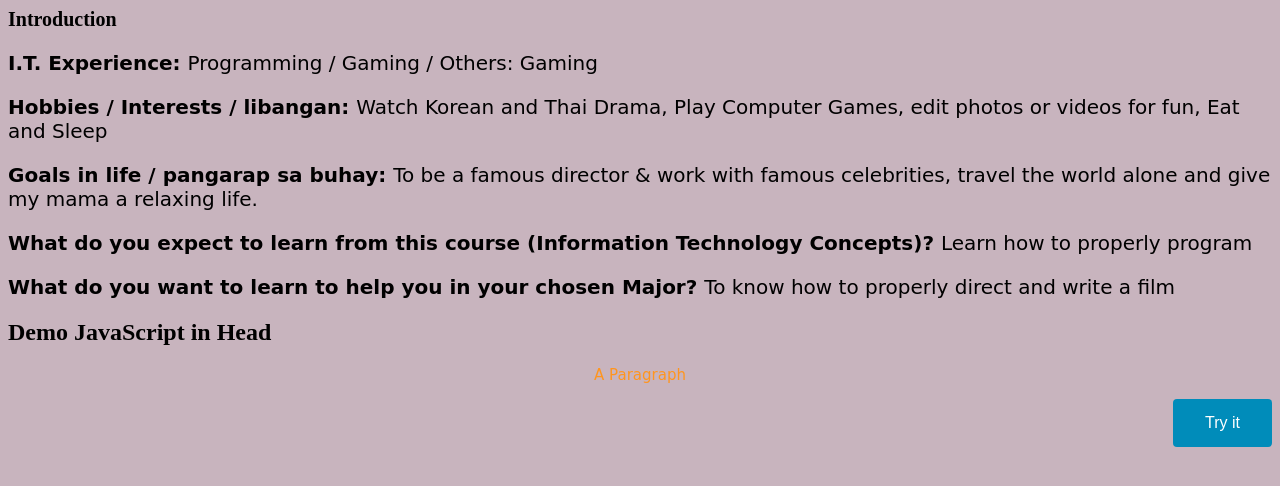
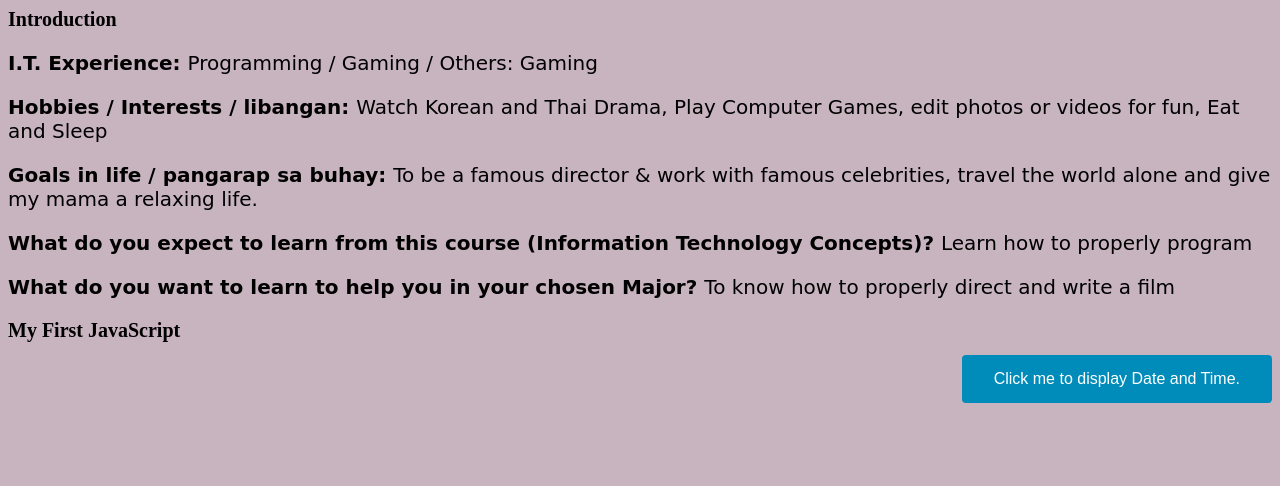
Before and after one commit to KristineDaleYapit/KristineDaleYapit.github.io, a plain HTML site: page index.html in a window 1280 px wide. Drawn offline with Linux system fonts and the light colour scheme.

Commit message:
Update index.html

```diff
--- a/index.html
+++ b/index.html
@@ -11,18 +11,14 @@
 <b> What do you expect to learn from this course (Information Technology Concepts)? </b> Learn how to properly program </p>
 <p>
 <b> What do you want to learn to help you in your chosen Major? </b> To know how to properly direct and write a film </p>
-<head>
-<script>
-function myFunction() {
-  document.getElementById("demo").innerHTML = "Paragraph changed.";
-}
-</script>
-</head>
-<body>
-<h2>Demo JavaScript in Head</h2>
 
-<p id="demo">A Paragraph</p>
-<button type="button" onclick="myFunction()">Try it</button>
+  <h1 id="Javascript">My First JavaScript</h1>
+
+<button type="button"
+oneclick="document.getElementById('demo').innerHTML = Date()">
+Click me to display Date and Time.</button>
+
+  <p id="demo"></p>
 
 </body>
 
```
